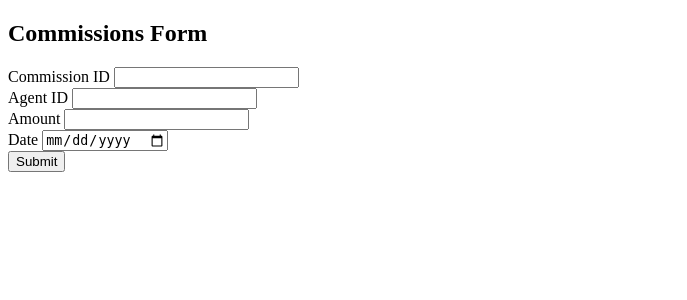
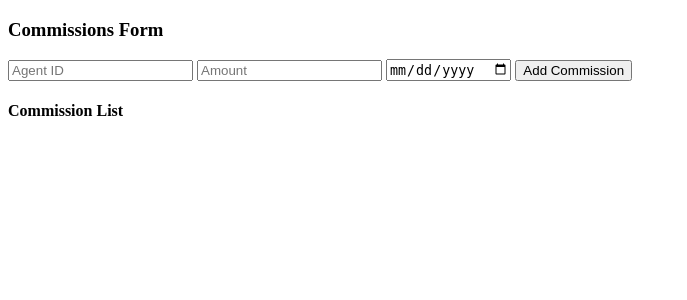
Before and after one commit to ivinaconsultancyinc/ica_app, a FastAPI app: template insurance_app/templates/commissions.html in a window 1280 px wide. Shown: the top 300 px of the page, without its empty margins (0-687 px from the left). Run offline with FastAPI, Linux system fonts and the light colour scheme; the template is opened without the code that fills it, so the values that code supplies are empty; parts of the project's set-up code (start-up, migrations or seed data) failed here and were passed over.

Commit message:
Update commissions.html

```diff
--- a/insurance_app/templates/commissions.html
+++ b/insurance_app/templates/commissions.html
@@ -1,33 +1,104 @@
 <!DOCTYPE html>
 <html>
 <head>
-    <meta charset="UTF-8">
     <title>Commissions Form</title>
-    <link rel="shortcut icon" href="{{ url_for('static', filename='favicon.ico') }}">
-    <https://cdn.jsdelivr.net/npm/bootstrap@5.3.0/dist/css/bootstrap.min.css
+    <link reldn.jsdelivr.net/npm/bootstrap@5.3.0/dist/css/bootstrap.min.css
 </head>
 <body>
-<div="container mt-5">
-    <h2>Commissions Form</h2>
-    <form>
-        <div class="mb-3">
-            <label for="commission_id" class="form-label">Commission ID</label>
-            <input type="text" class="form-control" id="commission_id" name="commission_id">
-        </div>
-        <div class="mb-3">
-            <label for="agent_id" class="form-label">Agent ID</label>
-            <input type="text" class="form-control" id="agent_id" name="agent_id">
-        </div>
-        <div class="mb-3">
-            <label for="amount" class="form-label">Amount</label>
-            <input type="number" class="form-control" id="amount" name="amount">
-        </div>
-        <div class="mb-3">
-            <label for="date" class="form-label">Date</label>
-            <input type="date" class="form-control" id="date" name="date">
-        </div>
-        <button type="submit" class="btn btn-primary">Submit</button>
+    <h3>Commissions Form</h3>
+
+    <!-- Add Commission Form -->
+    <form id="add-commission-form">
+        <input type="number" name="agent_id" placeholder="Agent ID" required>
+        <input type="number" name="amount" placeholder="Amount" required>
+        <input type="date" name="date" placeholder="Date">
+        <button type="submit">Add Commission</button>
     </form>
-</div>
+
+    <h4>Commission List</h4>
+    <ul id="commission-list"></ul>
+
+    <!-- ========================= -->
+    <!-- Add your POST, PUT, DELETE fetch code -->
+    <!-- ========================= -->
+    <script>
+    function loadCommissions() {
+        fetch('/api/commissions/')
+            .then(response => response.json())
+            .then(data => {
+                const list = document.getElementById('commission-list');
+                list.innerHTML = '';
+                data.forEach(commission => {
+                    const li = document.createElement('li');
+                    li.innerHTML = `
+                        <strong>Agent ${commission.agent_id}</strong> - $${commission.amount} (${commission.date || 'N/A'})
+                        <button onclick="editCommission(${commission.id}, '${commission.agent_id}', '${commission.amount}', '${commission.date || ''}')">Edit</button>
+                        <button onclick="deleteCommission(${commission.id})">Delete</button>
+                    `;
+                    list.appendChild(li);
+                });
+            });
+    }
+
+    // POST: Add a new commission
+    document.getElementById('add-commission-form').onsubmit = function(e) {
+        e.preventDefault();
+        const form = e.target;
+        fetch('/api/commissions/', {
+            method: 'POST',
+            headers: {'Content-Type': 'application/json'},
+            body: JSON.stringify({
+                agent_id: form.agent_id.value,
+                amount: form.amount.value,
+                date: form.date.value
+            })
+        })
+        .then(response => response.json())
+        .then(data => {
+            alert('Commission added for agent: ' + data.agent_id);
+            form.reset();
+            loadCommissions();
+        });
+    };
+
+    // PUT: Edit an existing commission
+    function editCommission(id, currentAgentId, currentAmount, currentDate) {
+        const agent_id = prompt("Edit agent ID:", currentAgentId);
+        if (agent_id === null) return;
+        const amount = prompt("Edit amount:", currentAmount);
+        if (amount === null) return;
+        const date = prompt("Edit date (YYYY-MM-DD):", currentDate);
+        fetch(`/api/commissions/${id}`, {
+            method: 'PUT',
+            headers: {'Content-Type': 'application/json'},
+            body: JSON.stringify({agent_id, amount, date})
+        })
+        .then(response => response.json())
+        .then(data => {
+            alert('Commission updated for agent: ' + data.agent_id);
+            loadCommissions();
+        });
+    }
+
+    // DELETE: Remove a commission
+    function deleteCommission(id) {
+        if (!confirm("Are you sure you want to delete this commission?")) return;
+        fetch(`/api/commissions/${id}`, {
+            method: 'DELETE'
+        })
+        .then(response => response.json())
+        .then(data => {
+            alert(data.detail);
+            loadCommissions();
+        });
+    }
+
+    // Initial load
+    loadCommissions();
+    </script>
+    <!-- ========================= -->
+    <!-- End of POST, PUT, DELETE fetch code -->
+    <!-- ========================= -->
+
 </body>
 </html>
```
